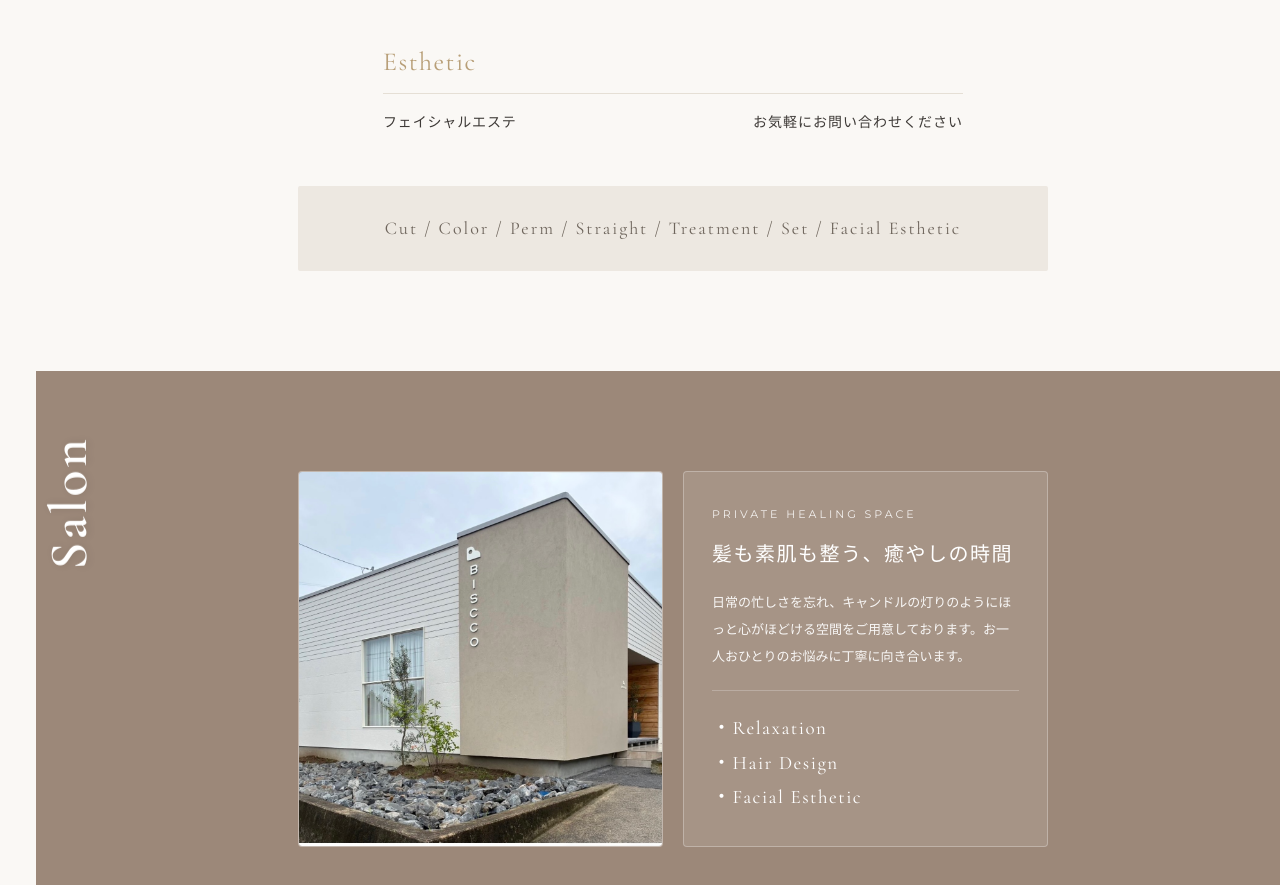
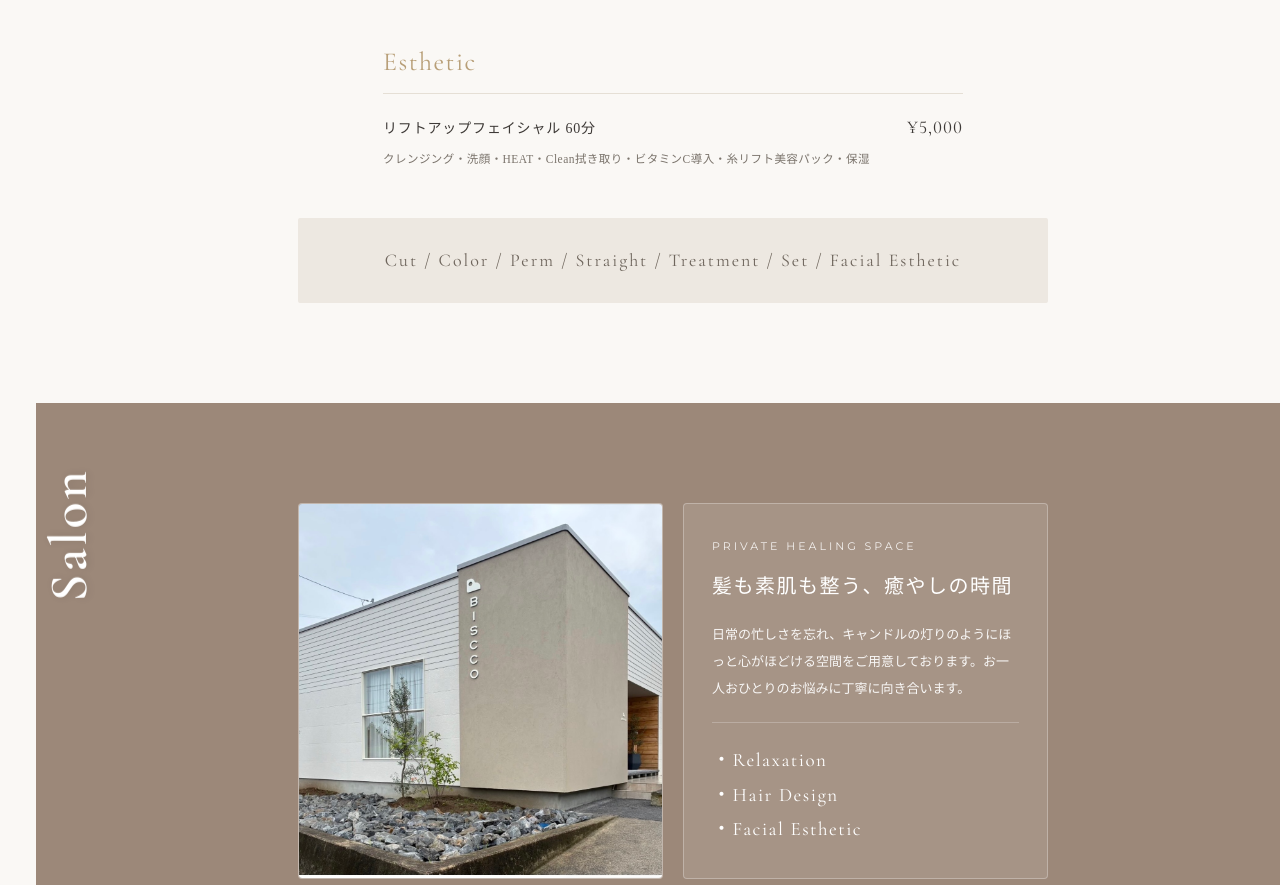
Before and after one commit to kazu583/Biscco., a plain HTML site: page index.html in a window 1280 px wide. Shown: the part 2145-3030 px from the top of the page. Drawn offline with nearby package versions, Linux system fonts and the light colour scheme.

Commit message:
Enhance menu layout with additional descriptions
Added a submenu description for the menu items and updated the Hair make and Esthetic sections.

```diff
--- a/index.html
+++ b/index.html
@@ -359,6 +359,16 @@
             letter-spacing: 0.06em;
         }
 
+        /* メニュー下の小さめ補足テキスト用 */
+        .menu-sub-desc {
+            font-size: 11.5px;
+            color: #7a736b;
+            margin-top: -6px;
+            margin-bottom: 12px;
+            letter-spacing: 0.04em;
+            line-height: 1.6;
+        }
+
         .menu-price {
             font-family: 'Cormorant Garamond', serif;
             font-size: 18px;
@@ -702,7 +712,7 @@
                     </ul>
                 </div>
 
-                <!-- Hair make の欄（七五三、七草もお受けしております。まで） -->
+                <!-- Hair make の欄 -->
                 <div class="menu-category">
                     <h3>Hair make</h3>
                     <ul class="menu-list">
@@ -737,13 +747,16 @@
                     </ul>
                 </div>
 
-                <!-- Esthetic の欄（独立） -->
+                <!-- Esthetic の欄（リフトアップフェイシャル＋工程詳細） -->
                 <div class="menu-category">
                     <h3>Esthetic</h3>
                     <ul class="menu-list">
                         <li class="menu-item">
-                            <span>フェイシャルエステ</span>
-                            <span class="menu-price" style="font-size: 14px;">お気軽にお問い合わせください</span>
+                            <span>リフトアップフェイシャル 60分</span>
+                            <span class="menu-price">¥5,000</span>
+                        </li>
+                        <li class="menu-sub-desc">
+                            クレンジング・洗顔・HEAT・Clean拭き取り・ビタミンC導入・糸リフト美容パック・保湿
                         </li>
                     </ul>
                 </div>
```
